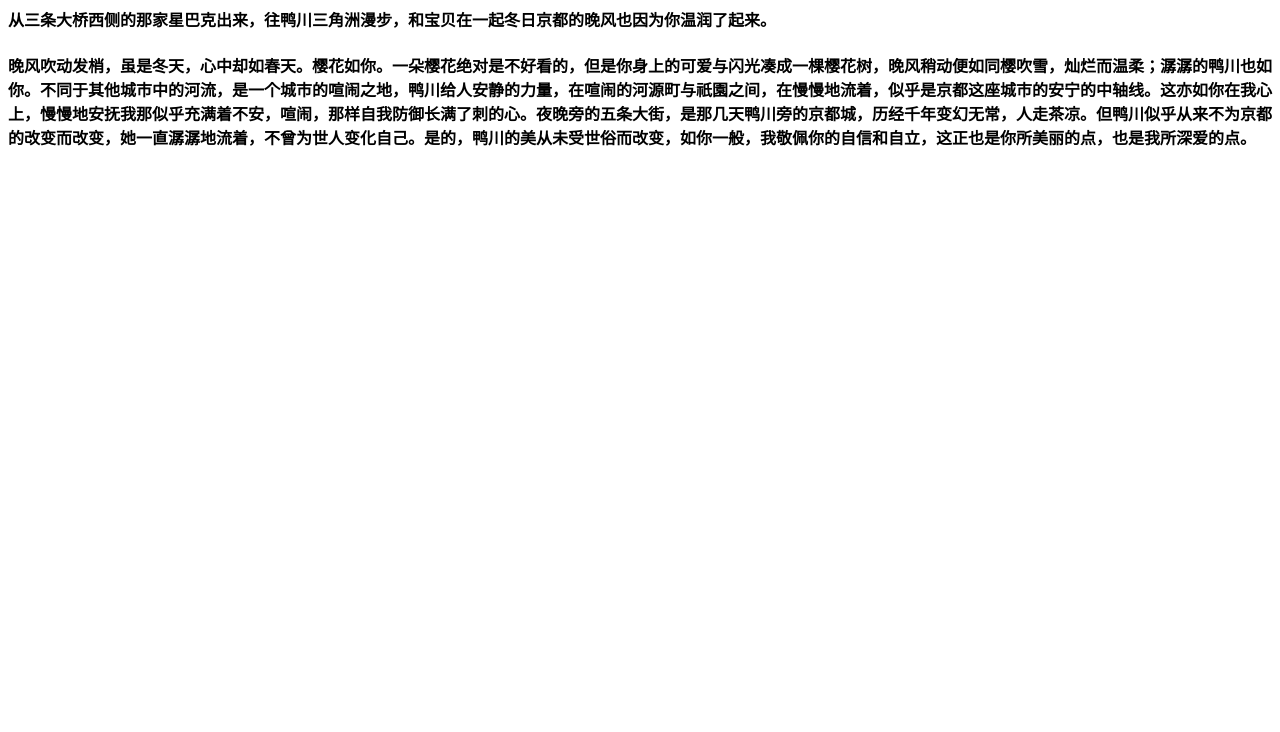
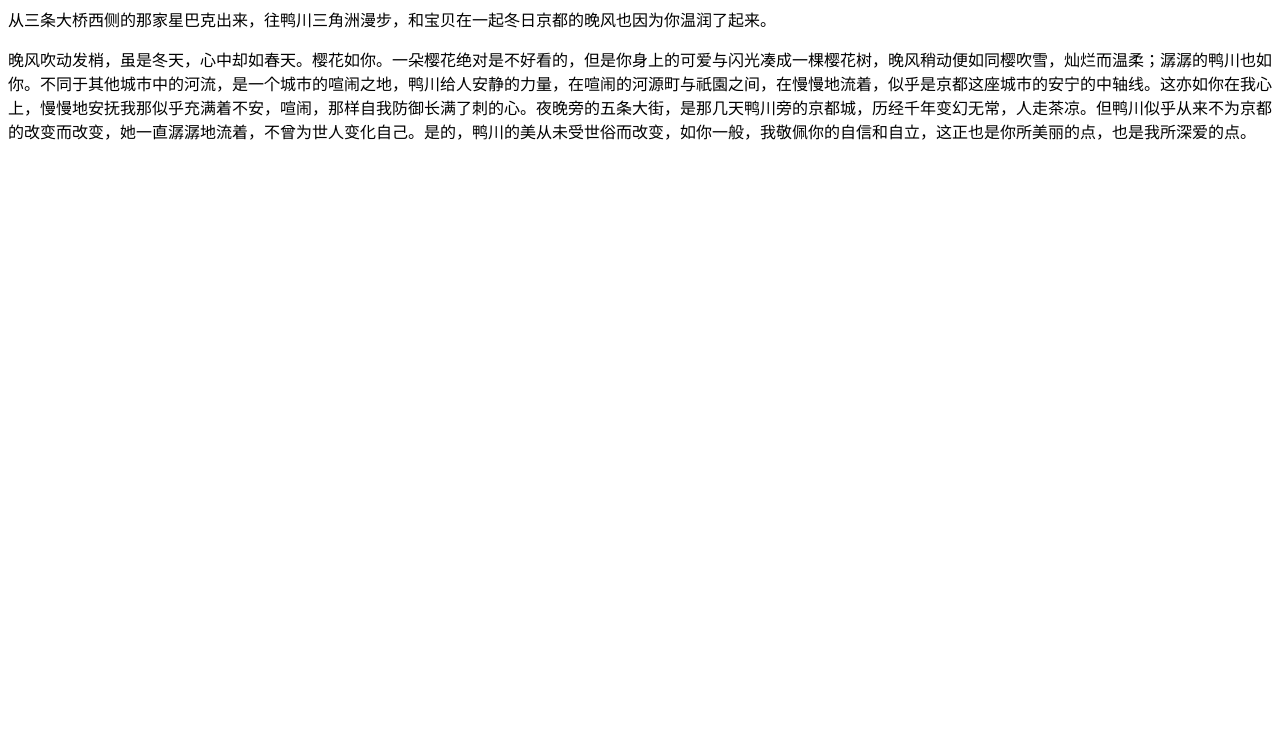
Before and after one commit to FromKevinToJasmin/FromKevinToJasmin.GitHub.io, a plain HTML site: page index.html in a window 1280 px wide. Shown: the part 68-800 px from the top of the page. Drawn offline with Linux system fonts and the light colour scheme.

Commit message:
Update index.html

```diff
--- a/index.html
+++ b/index.html
@@ -1,7 +1,7 @@
 <body>
 
     <h1>To 鱼</h1>
-    <h4>       从三条大桥西侧的那家星巴克出来，往鸭川三角洲漫步，和宝贝在一起冬日京都的晚风也因为你温润了起来。 </h4>
-    <h4>       晚风吹动发梢，虽是冬天，心中却如春天。樱花如你。一朵樱花绝对是不好看的，但是你身上的可爱与闪光凑成一棵樱花树，晚风稍动便如同樱吹雪，灿烂而温柔；潺潺的鸭川也如你。不同于其他城市中的河流，是一个城市的喧闹之地，鸭川给人安静的力量，在喧闹的河源町与祇園之间，在慢慢地流着，似乎是京都这座城市的安宁的中轴线。这亦如你在我心上，慢慢地安抚我那似乎充满着不安，喧闹，那样自我防御长满了刺的心。夜晚旁的五条大街，是那几天鸭川旁的京都城，历经千年变幻无常，人走茶凉。但鸭川似乎从来不为京都的改变而改变，她一直潺潺地流着，不曾为世人变化自己。是的，鸭川的美从未受世俗而改变，如你一般，我敬佩你的自信和自立，这正也是你所美丽的点，也是我所深爱的点。</h4>
+    <p>       从三条大桥西侧的那家星巴克出来，往鸭川三角洲漫步，和宝贝在一起冬日京都的晚风也因为你温润了起来。 </p>
+    <p>       晚风吹动发梢，虽是冬天，心中却如春天。樱花如你。一朵樱花绝对是不好看的，但是你身上的可爱与闪光凑成一棵樱花树，晚风稍动便如同樱吹雪，灿烂而温柔；潺潺的鸭川也如你。不同于其他城市中的河流，是一个城市的喧闹之地，鸭川给人安静的力量，在喧闹的河源町与祇園之间，在慢慢地流着，似乎是京都这座城市的安宁的中轴线。这亦如你在我心上，慢慢地安抚我那似乎充满着不安，喧闹，那样自我防御长满了刺的心。夜晚旁的五条大街，是那几天鸭川旁的京都城，历经千年变幻无常，人走茶凉。但鸭川似乎从来不为京都的改变而改变，她一直潺潺地流着，不曾为世人变化自己。是的，鸭川的美从未受世俗而改变，如你一般，我敬佩你的自信和自立，这正也是你所美丽的点，也是我所深爱的点。</p>
 
 <body>
```
